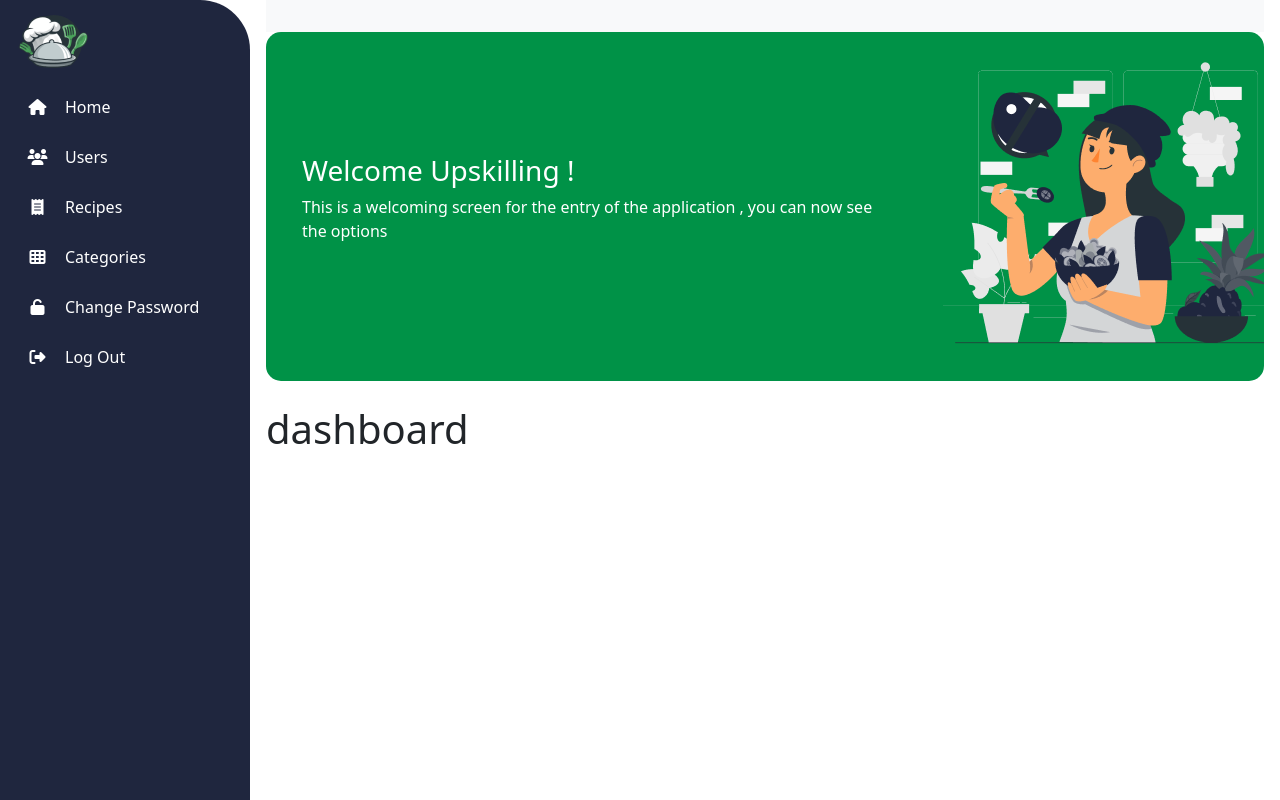
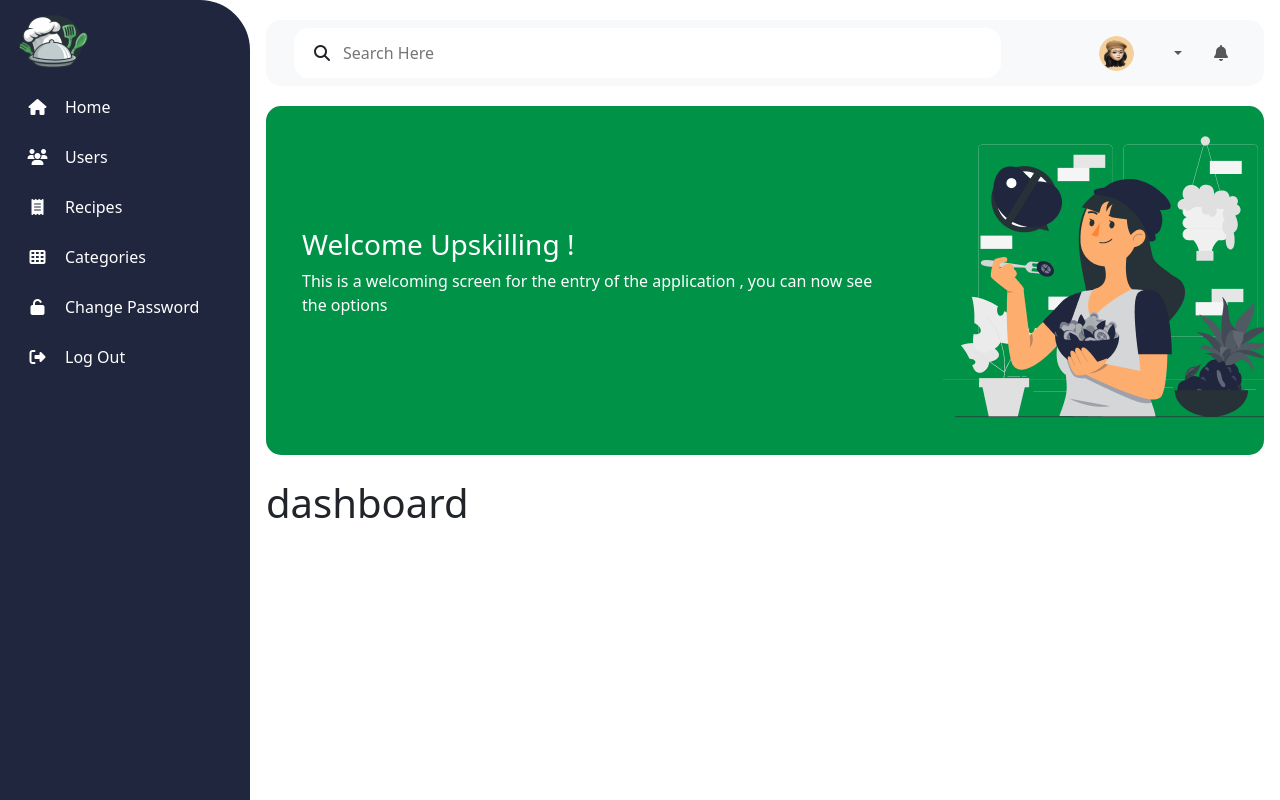
Before and after one commit to OmarElkeshen38/food-management-app, a React (Vite) app: page /dashboard in a window 1280 px wide. Built offline with nearby package versions, Linux system fonts and the light colour scheme; sample sign-in values are in the browser's storage.

Commit message:
finish navbar

```diff
--- a/src/App.css
+++ b/src/App.css
@@ -1,3 +1,10 @@
+* {
+    margin: 0;
+    padding: 0;
+    box-sizing: border-box;
+}
+
+
 .auth-container {
     background-image: url(../src/assets/images/authBg.png);
     background-size: cover;
@@ -7,6 +14,12 @@
 .bg-overlay {
     background: linear-gradient(45deg,rgba(47, 140, 96, 1), rgba(0, 0, 0, 0.8));
 }
+
+.dropdown li,i{
+    cursor: pointer;
+}
+
+/* login */
 
 .loginForm input, .loginForm span {
     background-color: #F7F7F7;
@@ -54,7 +67,7 @@ form input:focus, form input:active {
 
 .sidebar-container .ps-menu-button:hover{
     background-color: rgba(0, 146, 71, 0.1) !important;
-    border-left: 3px solid rgb(0, 146, 71);
+    border-left: 4px solid rgb(0, 146, 71);
     transition: all 0.3s ;
     -webkit-transition: all 0.3s ;
     -moz-transition: all 0.3s ;
--- a/src/Shared/Navbar/Navbar.jsx
+++ b/src/Shared/Navbar/Navbar.jsx
@@ -1,22 +1,60 @@
+import { useNavigate } from 'react-router-dom';
 import styles from './Navbar.module.css';
+import { useState } from 'react';
+import navbarImg from '../../assets/images/navbarImg.png';
 
 function Navbar({ loginData }) {
 
+  const [showChangePassword, setShowChangePassword] = useState(false)
+
+  const navigate = useNavigate()
+
+
   return (
     <>
-      <nav className="navbar navbar-expand-lg navbar-light bg-light">
-        <button className="navbar-toggler" type="button" data-toggle="collapse" data-target="#navbarSupportedContent" aria-controls="navbarSupportedContent" aria-expanded="false" aria-label="Toggle navigation">
-          <span className="navbar-toggler-icon"></span>
-        </button>
+      <nav className={`navbar navbar-expand-lg ${styles.navBg}`}>
+        <div className="container-fluid mx-3">
 
-        <div className="collapse navbar-collapse" id="navbarSupportedContent">
-          <ul className="navbar-nav ms-auto">
-            <li className="nav-item active">
-              <a className="nav-link">{loginData?.userName} <span className="sr-only">(current)</span></a>
-            </li>
-          </ul>
+          <button className="navbar-toggler" type="button" data-bs-toggle="collapse" data-bs-target="#navbarSupportedContent" aria-controls="navbarSupportedContent" aria-expanded="false" aria-label="Toggle navigation">
+            <span className="navbar-toggler-icon"></span>
+          </button>
+          <div className="collapse navbar-collapse" id="navbarSupportedContent">
+            <ul className="navbar-nav ms-aut w-100 mb-2 d-flex gap-3 justify-content-between align-items-center mb-lg-0 ">
+              <div className="d-flex w-75 justify-content-between align-items-center">
+                <div className={`${styles.serchInput} w-100`}>
+                  <i className="fa-solid fa-search me-2"></i>
+                  <input type="text" className='w-75' placeholder="Search Here" />
+                </div>
+              </div>
+              <div className="d-flex gap-3">
+                <li className="nav-item d-flex align-items-center">
+                  <img className={styles.imgNav} src={navbarImg} alt="profile image" />
+                  <a className="nav-link active" aria-current="page">{loginData?.userName}</a>
+                </li>
+
+                <li className="nav-item dropdown">
+                  <a className="nav-link dropdown-toggle" href="#" role="button" data-bs-toggle="dropdown" aria-expanded="false">
+
+                  </a>
+                  <ul className="dropdown-menu dropdown-menu-end">
+                    <li><a className="dropdown-item "><i className="fa-solid fa-user"></i> Profile</a></li>
+                    <li><a onClick={() => setShowChangePassword(true)} className="dropdown-item" ><i className="fa-solid fa-lock-open"></i> ChangePassword</a></li>
+                    <li><a onClick={() => navigate("/login")} className="dropdown-item" ><i className="fa-solid fa-right-from-bracket"  ></i> LogOut </a></li>
+                  </ul>
+                </li>
+                <li className="nav-link">
+                  <i className="fa-solid fa-bell"></i>
+                </li>
+              </div>
+
+            </ul>
+
+          </div>
         </div>
       </nav>
+
+      {/* {showChangePassword && (<ChangePass closeModal={() => setShowChangePassword(false)} />)} */}
+
     </>
   )
 }
--- a/src/Shared/Navbar/Navbar.module.css
+++ b/src/Shared/Navbar/Navbar.module.css
@@ -0,0 +1,28 @@
+
+.navBg {
+    background-color: #F8F9FB;
+    margin: 20px 0px;
+    border-radius: 15px;
+}
+
+.imgNav{
+    width: 35px;
+    height: 35px;
+    border-radius: 50%;
+
+}
+
+.serchInput {
+    border: none;
+    background-color: #fff;
+    border-radius: 15px;
+    padding: 8px 20px;
+}
+
+.serchInput input {
+    border: none;
+    background-color: #fff;
+    border-radius: 15px;
+    padding: 5px;
+    outline: none;
+}
```
Also changed, not shown: src/assets/images/navbarImg.png (added).
